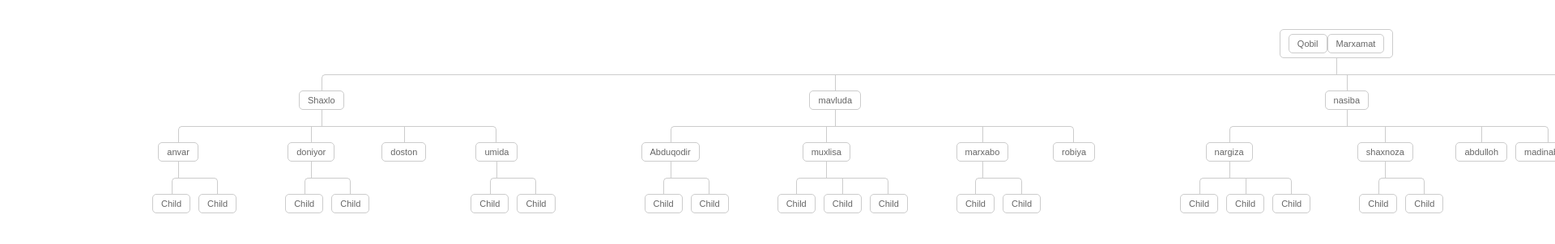
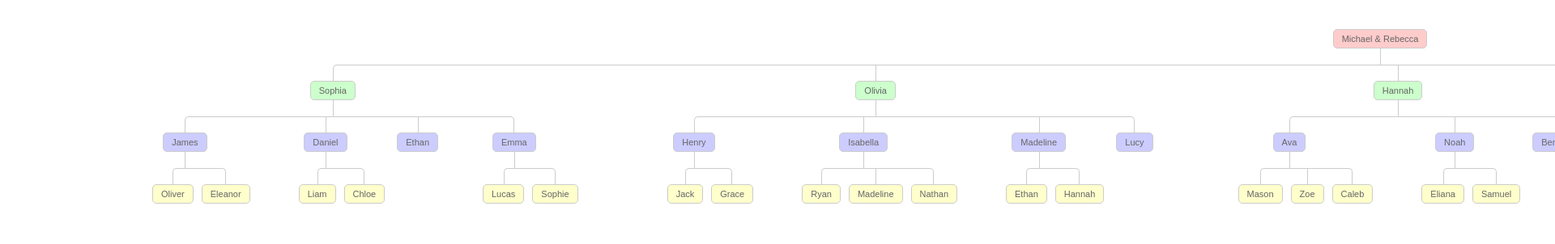
Before and after one commit to aramovic79/ramovic-tree, an Angular app: page / in a window 1280 px wide. Shown: the top 302 px of the page at 81% size, 1920 px wide, since content can reach past the window. Built offline with nearby package versions, Linux system fonts and the light colour scheme.

Commit message:
some modifications

```diff
--- a/src/app/app.component.html
+++ b/src/app/app.component.html
@@ -3,214 +3,213 @@
     (mousedown)="onMouseDown($event)" (mouseup)="onMouseUp()" (mouseleave)="onMouseUp()" style="cursor: move;">
     <ul>
       <li>
-        <a>
-          <a href="#">Qobil</a>
-          <a href="#">Marxamat</a>
+        <a class="child-1">
+          <span>Michael</span> & <span>Rebecca</span>
         </a>
         <ul>
           <li>
-            <a href="#">Shaxlo</a>
+            <a class="child-2">Sophia</a>
             <ul>
               <li>
-                <a href="#">anvar</a>
+                <a class="child-3">James</a>
                 <ul>
                   <li>
-                    <a href="#">Child</a>
+                    <a class="child-4">Oliver</a>
                   </li>
                   <li>
-                    <a href="#">Child</a>
+                    <a class="child-4">Eleanor</a>
                   </li>
                 </ul>
               </li>
               <li>
-                <a href="#">doniyor</a>
+                <a class="child-3">Daniel</a>
                 <ul>
                   <li>
-                    <a href="#">Child</a>
+                    <a class="child-4">Liam</a>
                   </li>
                   <li>
-                    <a href="#">Child</a>
+                    <a class="child-4">Chloe</a>
                   </li>
                 </ul>
               </li>
               <li>
-                <a href="#">doston</a>
+                <a class="child-3">Ethan</a>
               </li>
               <li>
-                <a href="#">umida</a>
+                <a class="child-3">Emma</a>
                 <ul>
                   <li>
-                    <a href="#">Child</a>
+                    <a class="child-4">Lucas</a>
                   </li>
                   <li>
-                    <a href="#">Child</a>
+                    <a class="child-4">Sophie</a>
                   </li>
                 </ul>
               </li>
             </ul>
           </li>
           <li>
-            <a href="#">mavluda</a>
+            <a class="child-2">Olivia</a>
             <ul>
               <li>
-                <a href="#">Abduqodir</a>
+                <a class="child-3">Henry</a>
                 <ul>
                   <li>
-                    <a href="#">Child</a>
+                    <a class="child-4">Jack</a>
                   </li>
                   <li>
-                    <a href="#">Child</a>
+                    <a class="child-4">Grace</a>
                   </li>
                 </ul>
               </li>
               <li>
-                <a href="#">muxlisa</a>
+                <a class="child-3">Isabella</a>
                 <ul>
                   <li>
-                    <a href="#">Child</a>
+                    <a class="child-4">Ryan</a>
                   </li>
                   <li>
-                    <a href="#">Child</a>
+                    <a class="child-4">Madeline</a>
                   </li>
                   <li>
-                    <a href="#">Child</a>
+                    <a class="child-4">Nathan</a>
                   </li>
                 </ul>
               </li>
               <li>
-                <a href="#">marxabo</a>
+                <a class="child-3">Madeline</a>
                 <ul>
                   <li>
-                    <a href="#">Child</a>
+                    <a class="child-4">Ethan</a>
                   </li>
                   <li>
-                    <a href="#">Child</a>
+                    <a class="child-4">Hannah</a>
                   </li>
                 </ul>
               </li>
               <li>
-                <a href="#">robiya</a>
+                <a class="child-3">Lucy</a>
               </li>
             </ul>
           </li>
           <li>
-            <a href="#">nasiba</a>
+            <a class="child-2">Hannah</a>
             <ul>
               <li>
-                <a href="#">nargiza</a>
+                <a class="child-3">Ava</a>
                 <ul>
                   <li>
-                    <a href="#">Child</a>
+                    <a class="child-4">Mason</a>
                   </li>
                   <li>
-                    <a href="#">Child</a>
+                    <a class="child-4">Zoe</a>
                   </li>
                   <li>
-                    <a href="#">Child</a>
+                    <a class="child-4">Caleb</a>
                   </li>
                 </ul>
               </li>
               <li>
-                <a href="#">shaxnoza</a>
+                <a class="child-3">Noah</a>
                 <ul>
                   <li>
-                    <a href="#">Child</a>
+                    <a class="child-4">Eliana</a>
                   </li>
                   <li>
-                    <a href="#">Child</a>
+                    <a class="child-4">Samuel</a>
                   </li>
                 </ul>
               </li>
               <li>
-                <a href="#">abdulloh</a>
+                <a class="child-3">Benjamin</a>
               </li>
               <li>
-                <a href="#">madinabonu</a>
+                <a class="child-3">Lily</a>
               </li>
             </ul>
           </li>
           <li>
-            <a href="#">nafisa</a>
+            <a class="child-2">Grace</a>
             <ul>
               <li>
-                <a href="#">rano</a>
+                <a class="child-3">Ella</a>
                 <ul>
                   <li>
-                    <a href="#">Child</a>
+                    <a class="child-4">Julian</a>
                   </li>
                   <li>
-                    <a href="#">Child</a>
+                    <a class="child-4">Victoria</a>
                   </li>
                 </ul>
               </li>
               <li>
-                <a href="#">gayrat</a>
+                <a class="child-3">Caleb</a>
               </li>
             </ul>
           </li>
           <li>
-            <a href="#">alisher</a>
+            <a class="child-2">Alexander</a>
             <ul>
               <li>
-                <a href="#">dildora</a>
+                <a class="child-3">Charlotte</a>
                 <ul>
                   <li>
-                    <a href="#">Child</a>
+                    <a class="child-4">Evan</a>
                   </li>
                   <li>
-                    <a href="#">Child</a>
+                    <a class="child-4">Nora</a>
                   </li>
                   <li>
-                    <a href="#">Child</a>
+                    <a class="child-4">Owen</a>
                   </li>
                 </ul>
               </li>
               <li>
-                <a href="#">durdona</a>
+                <a class="child-3">Amelia</a>
                 <ul>
                   <li>
-                    <a href="#">Child</a>
+                    <a class="child-4">Lillian</a>
                   </li>
                   <li>
-                    <a href="#">Child</a>
+                    <a class="child-4">Xavier</a>
                   </li>
                 </ul>
               </li>
               <li>
-                <a href="#">bilol</a>
+                <a class="child-3">Nathan</a>
               </li>
             </ul>
           </li>
           <li>
-            <a href="#">rustam</a>
+            <a class="child-2">William</a>
             <ul>
               <li>
-                <a href="#">mushtariy</a>
+                <a class="child-3">Scarlett</a>
                 <ul>
                   <li>
-                    <a href="#">Child</a>
+                    <a class="child-4">Alice</a>
                   </li>
                   <li>
-                    <a href="#">Child</a>
+                    <a class="child-4">Sebastian</a>
                   </li>
                 </ul>
               </li>
               <li>
-                <a href="#">komila</a>
+                <a class="child-3">Elijah</a>
                 <ul>
                   <li>
-                    <a href="#">Child</a>
+                    <a class="child-4">David</a>
                   </li>
                   <li>
-                    <a href="#">Child</a>
+                    <a class="child-4">Isla</a>
                   </li>
                 </ul>
               </li>
               <li>
-                <a href="#">abdulloh</a>
+                <a class="child-3">Gabriel</a>
               </li>
               <li>
-                <a href="#">mubina</a>
+                <a class="child-3">Victoria</a>
               </li>
             </ul>
           </li>
--- a/src/app/app.component.scss
+++ b/src/app/app.component.scss
@@ -91,3 +91,26 @@
 .tree li a:hover+ul ul::before {
     border-color: #94a0b4;
 }
+
+.tree li a.child-1 {
+    background-color: #ffcccc;
+}
+
+.tree li a.child-2 {
+    background-color: #ccffcc;
+}
+
+.tree li a.child-3 {
+    background-color: #ccccff;
+}
+
+.tree li a.child-4 {
+    background-color: #ffffcc;
+}
+
+.tree li a.child-1:hover,
+.tree li a.child-2:hover,
+.tree li a.child-3:hover,
+.tree li a.child-4:hover {
+    background-color: #e0e0e0;
+}
--- a/src/app/app.component.ts
+++ b/src/app/app.component.ts
@@ -12,7 +12,7 @@ export class AppComponent {
 
   possibleRelationships = ['Child', 'Spouse', 'Sibling'];
 
-  zoomLevel = 1.0; // Initial zoom level
+  zoomLevel = 1.0;
   cursorX = 0;
   cursorY = 0;
   isDragging = false;
@@ -43,7 +43,7 @@ export class AppComponent {
 
   @HostListener('mousedown', ['$event'])
   onMouseDown(event: any) {
-    if (event.button === 0) { // Check if left mouse button is clicked
+    if (event.button === 0) {
       this.isDragging = true;
       this.previousX = event.clientX;
       this.previousY = event.clientY;
@@ -61,7 +61,6 @@ export class AppComponent {
       const deltaX = event.clientX - this.previousX;
       const deltaY = event.clientY - this.previousY;
 
-      // Adjust the scaling factor to make the movement smoother
       const scaleFactor = 1 / this.zoomLevel;
 
       this.cursorX -= deltaX * scaleFactor;
--- a/src/index.html
+++ b/src/index.html
@@ -2,7 +2,7 @@
 <html lang="en">
 <head>
   <meta charset="utf-8">
-  <title>FamilyTree</title>
+  <title>Family Tree</title>
   <base href="/">
   <meta name="viewport" content="width=device-width, initial-scale=1">
   <link rel="icon" type="image/x-icon" href="favicon.ico">
```
